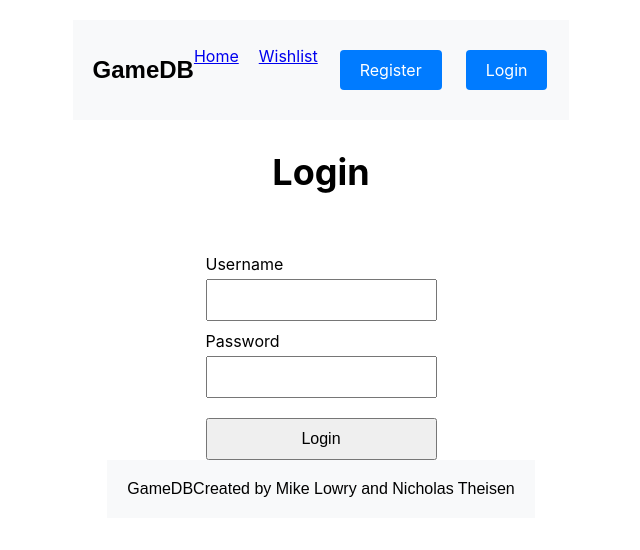
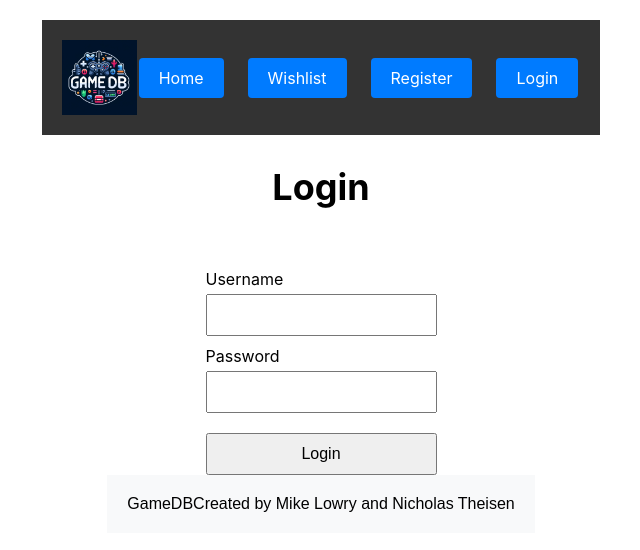
Before and after one commit to Upgrayedd0408/game-db, a React (Create React App) app in the folder frontend/gamedb/: page /login in a window 1280 px wide. Shown: the top 550 px of the page, without its empty margins (319-959 px from the left). Built offline with nearby package versions, Linux system fonts and the light colour scheme.

Commit message:
stylized header navbar, added logo

```diff
--- a/frontend/gamedb/src/components/Header.js
+++ b/frontend/gamedb/src/components/Header.js
@@ -5,11 +5,11 @@ import '../styles/Header.scss';
 function Header() {
   return (
     <header className="header">
-      <h1 className="logo">GameDB</h1>
+      <img src="/logo.png" alt="GameDB Logo" className="logo" />
       <nav className="nav">
-        <Link to="/">Home</Link>
-        <Link to="/wishlist">Wishlist</Link>
-        <Link to="/register" className="register-button">Register</Link> {/* Add this line */}
+        <Link to="/" className="home-button">Home</Link>
+        <Link to="/wishlist" className="wishlist-button">Wishlist</Link>
+        <Link to="/register" className="register-button">Register</Link>
         <Link to="/login" className="login-button">Login</Link>
       </nav>
     </header>
--- a/frontend/gamedb/src/styles/Header.scss
+++ b/frontend/gamedb/src/styles/Header.scss
@@ -4,20 +4,20 @@
   justify-content: space-between;
   align-items: center;
   padding: 20px;
-  background-color: #f8f9fa;
+  background-color: #333;
 }
 
 .logo {
-  font-size: 24px;
-  color: black;
-  font-family: Arial, sans-serif;
+  height: 75px; // Adjust as needed
+  width: auto;
 }
 
 .nav {
   display: flex;
   gap: 20px;
 }
-
+.home-button,
+.wishlist-button,
 .login-button,
 .register-button {
   background-color: #007bff;
```
Also changed, not shown: frontend/gamedb/public/logo.png (added).
